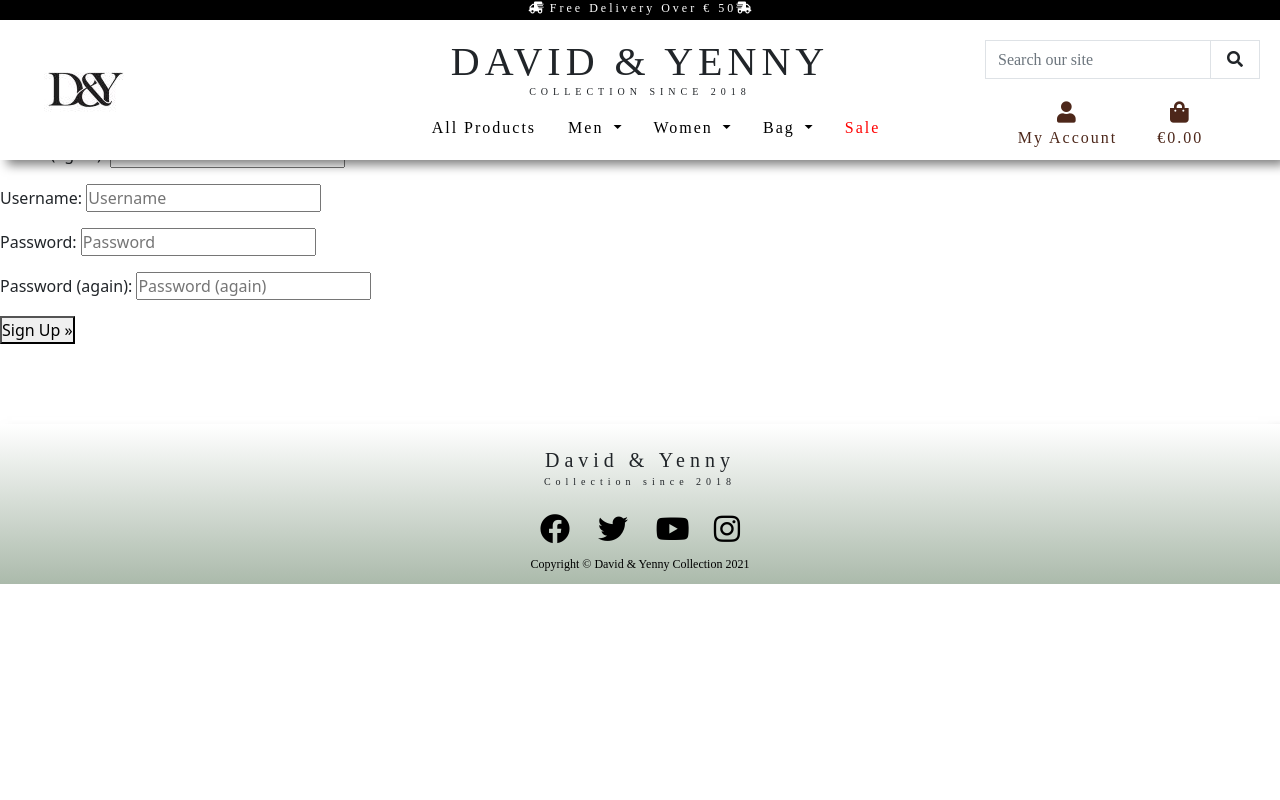
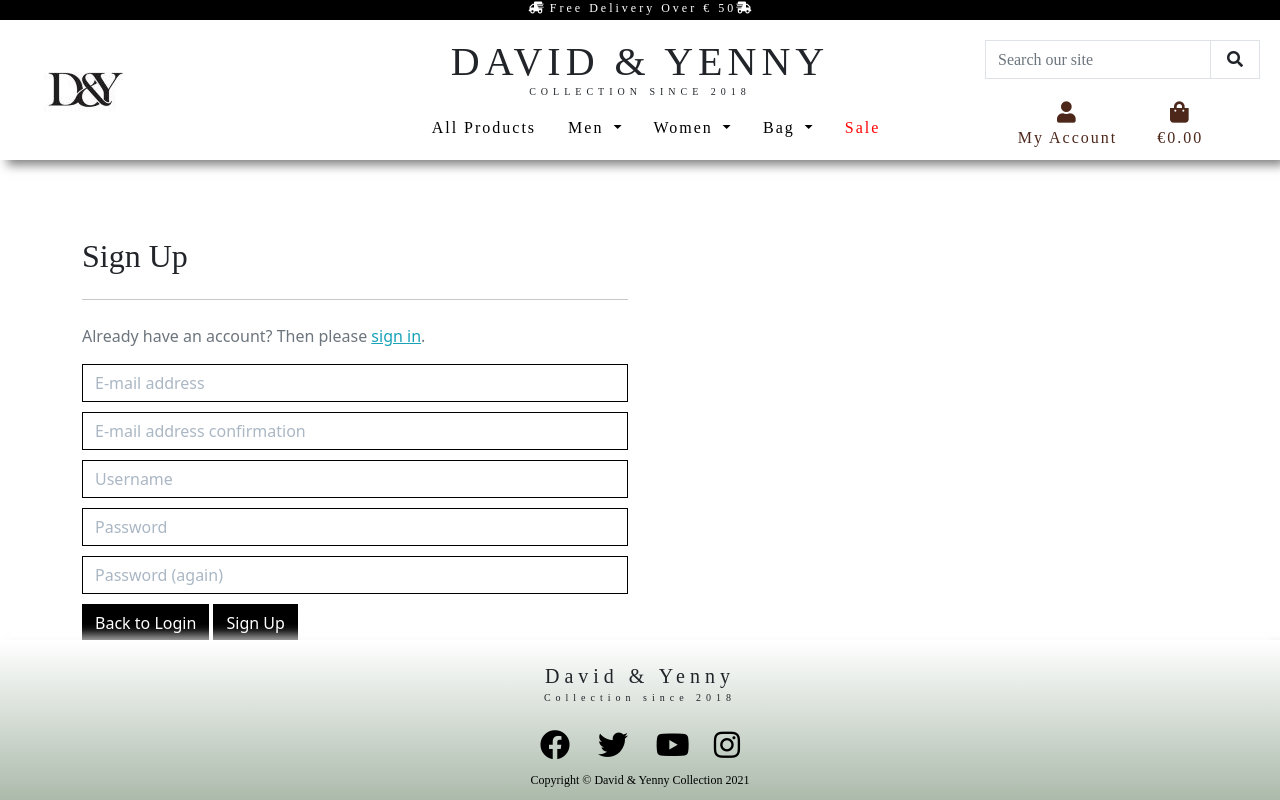
Before and after one commit to jas-sin82/d-y-collection-milestone-4, a Django app: page /accounts/signup/ in a window 1280 px wide. Run offline with Django 3.2, Linux system fonts and the light colour scheme; some libraries are stand-ins or nearby versions.

Commit message:
update Allauth templates and add profile template

```diff
--- a/profiles/templates/profiles/profile.html
+++ b/profiles/templates/profiles/profile.html
@@ -15,6 +15,7 @@
             <hr class="divider mt-2">
         </div>
     </div>
+    {{ profile }}
 </section>
 {% endblock %}
 
--- a/static/css/base.css
+++ b/static/css/base.css
@@ -1800,3 +1800,81 @@ section ul .user-show.show-4 {
     }
 
 }
+
+/* Allauth form formatting */
+
+.allauth-form-inner-content p {
+    margin-top: 1.5rem; /* mt-4 */
+    color: #6c757d; /* text-secondary */
+}
+
+.allauth-form-inner-content input {
+    border-color: #000;
+    border-radius: 0;
+    margin-bottom:10px;
+}
+
+.allauth-form-inner-content label:not([for='id_remember']) {
+    display: none;
+}
+
+.allauth-form-inner-content input::placeholder {
+    color: #aab7c4;
+}
+
+.allauth-form-inner-content button,
+.allauth-form-inner-content input[type='submit'] {
+	/* btn */
+	display: inline-block;
+    font-weight: 400;
+    color: #fff;
+    text-align: center;
+    vertical-align: middle;
+    -webkit-user-select: none;
+    -moz-user-select: none;
+    -ms-user-select: none;
+    user-select: none;
+    background-color: #000;
+    border: 1px solid #000;
+    padding: .375rem .75rem;
+    font-size: 1rem;
+    line-height: 1.5;
+    border-radius: 0;
+/* standard bootstrap btn transitions */
+transition: color .15s ease-in-out,background-color .15s ease-in-out,border-color .15s ease-in-out,box-shadow .15s ease-in-out;
+}
+
+.allauth-form-inner-content button:hover,
+.allauth-form-inner-content input[type='submit']:hover {
+	color: #fff;
+    background-color: #222;
+    border-color: #222;
+}
+
+.allauth-form-inner-content a {
+	color: #17a2b8; /* text-info */
+}
+
+.footer-style-4{
+
+        position: absolute;
+        left: 0;
+        bottom: 0;
+        display: block;
+        text-align: center;
+        align-items: center;
+        justify-content: center;
+        width:100%;
+        height:160px;
+        background: #abbaab;
+        background: -webkit-linear-gradient(to bottom, #ffffff, #abbaab);
+        background: linear-gradient(to bottom, #ffffff, #abbaab);
+        box-shadow: -6px -6px 10px -1px rgb(255, 255, 255, 0.7),
+            6px 6px 10px -1px rgb(0, 0, 0, 0.5);
+
+     }
+
+     .header-container-3{
+         margin-top:220px;
+         font-family: 'Playfair Display SC', serif;
+     }
--- a/templates/allauth/account/account_inactive.html
+++ b/templates/allauth/account/account_inactive.html
@@ -4,8 +4,10 @@
 
 {% block head_title %}{% trans "Account Inactive" %}{% endblock %}
 
-{% block content %}
-<h1>{% trans "Account Inactive" %}</h1>
+{% block inner_content %}
+<hr>
+<h2 class="logo-font mb-4">{% trans "Account Inactive" %}</h2>
+<hr>
 
 <p>{% trans "This account is inactive." %}</p>
 {% endblock %}
--- a/templates/allauth/account/base.html
+++ b/templates/allauth/account/base.html
@@ -1 +1,15 @@
 {% extends "base.html" %}
+
+{% block content %}
+    <div class="container header-container">
+        <div class="overlay"></div>
+        <div class="row">
+            <div class="col-12 col-md-6">
+                <div class="allauth-form-inner-content">
+                    {% block inner_content %}
+                    {% endblock %}
+                </div>
+            </div>
+        </div>
+    </div>
+{% endblock %}
--- a/templates/allauth/account/email_confirm.html
+++ b/templates/allauth/account/email_confirm.html
@@ -6,8 +6,10 @@
 {% block head_title %}{% trans "Confirm E-mail Address" %}{% endblock %}
 
 
-{% block content %}
-<h1>{% trans "Confirm E-mail Address" %}</h1>
+{% block inner_content %}
+<hr>
+<h2 class="logo-font mb-4">{% trans "Confirm E-mail Address" %}</h2>
+<hr>
 
 {% if confirmation %}
 
--- a/templates/allauth/account/signup.html
+++ b/templates/allauth/account/signup.html
@@ -4,18 +4,44 @@
 
 {% block head_title %}{% trans "Signup" %}{% endblock %}
 
-{% block content %}
-<h1>{% trans "Sign Up" %}</h1>
+{% block inner_content %}
+<hr>
+<h2 class="logo-font mb-4 header-container-3 ">{% trans "Sign Up" %}</h2>
+<hr>
 
 <p>{% blocktrans %}Already have an account? Then please <a href="{{ login_url }}">sign in</a>.{% endblocktrans %}</p>
 
 <form class="signup" id="signup_form" method="post" action="{% url 'account_signup' %}">
   {% csrf_token %}
-  {{ form.as_p }}
+  {{ form|crispy }}
   {% if redirect_field_value %}
   <input type="hidden" name="{{ redirect_field_name }}" value="{{ redirect_field_value }}" />
   {% endif %}
-  <button type="submit">{% trans "Sign Up" %} &raquo;</button>
+  <a class="btn btn-outline-black rounded-0" href="{% url 'account_login' %}">Back to Login</a>
+  <button type="submit">{% trans "Sign Up" %}</button>
 </form>
 
 {% endblock %}
+{% block page_footer %}
+<!-- Footer-->
+<footer>
+    <div class="footer-style-4">
+        <div class="footer-heading   p-4">
+            <h5> David & Yenny <span class="magic-font p-1 magic-font-1">Collection since 2018</span> </h5>
+        </div>
+        <div class="social-link-1">
+            <span class="social link"><a href="http://www.facebook.com" target="_blank" rel="noopener">
+                    <i class="fab fa-facebook"></i> </a></span>
+            <span class="social link"><a href="http://www.twitter.com" target="_blank" rel="noopener">
+                    <i class="fab fa-twitter"></i> </a></span>
+            <span class="social link"><a href="http://www.youtube.com" target="_blank" rel="noopener"> <i
+                        class="fab fa-youtube"></i></a></span>
+            <span class="social link"><a href="https://www.instagram.com" target="_blank" rel="noopener">
+                    <i class="fab fa-instagram"></i></i></a></span>
+        </div>
+        <div>
+            <p class="mt-1 copy-right">Copyright © David & Yenny Collection 2021</p>
+        </div>
+    </div>
+</footer>
+{% endblock %}
--- a/templates/base.html
+++ b/templates/base.html
@@ -100,7 +100,7 @@
                     {% if request.user.is_superuser %}
                     <li><a href="" class="dropdown-item">Product Management</a></li>
                     {% endif %}
-                    <li><a href="" class="dropdown-item">My Profile</a></li>
+                    <li><a href="{% url 'profile' %}" class="dropdown-item">My Profile</a></li>
                     <li><a href="{% url 'account_logout' %}" class="dropdown-item">Logout</a></li>
                     {% else %}
                     <li><a href="{% url 'account_signup' %}" class="dropdown-item">Register</a></li>
```
Also changed, not shown: profiles/views.py (+6 -2 lines), templates/allauth/account/login.html (+37 -6 lines).
